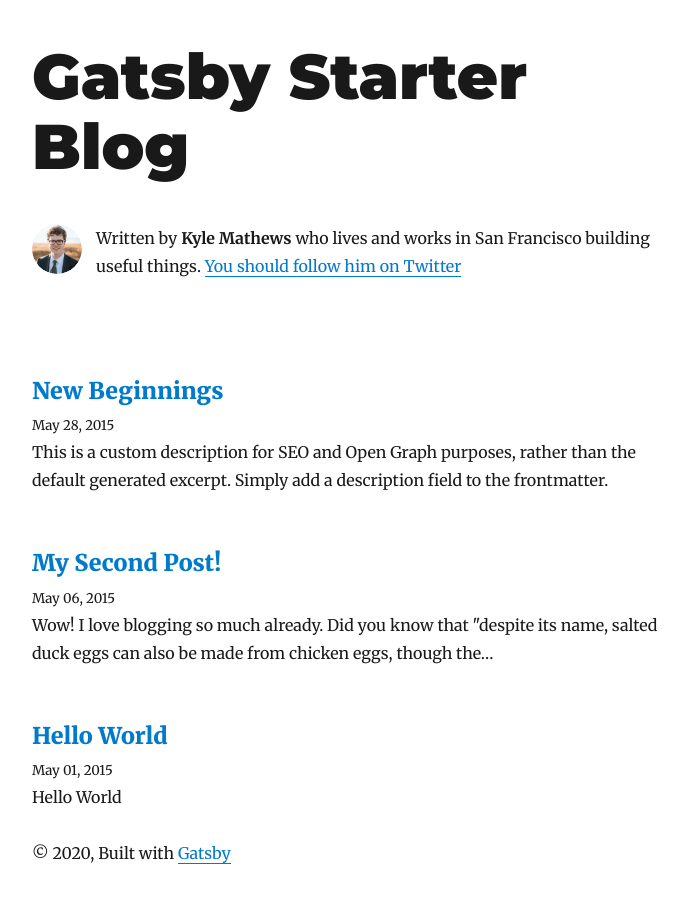
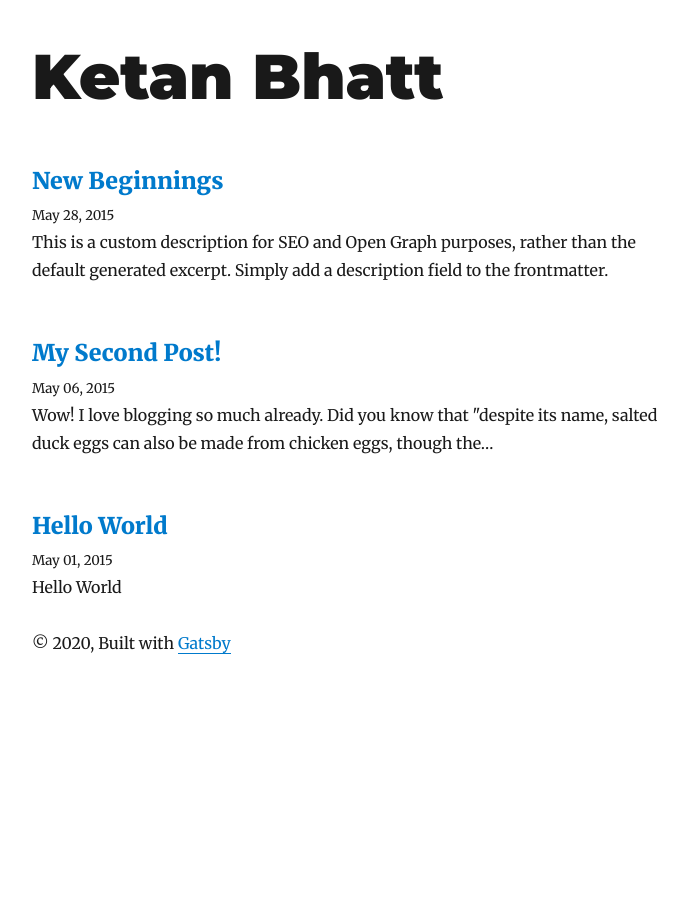
Before and after one commit to ketanbhatt/ketanbhatt.com, a Gatsby site: page / in a window 1280 px wide. Shown: the whole page, without its empty margins (293-981 px from the left). After the commit the page ends 800 px from the top, so only its background shows below. Built offline with nearby package versions, Linux system fonts and the light colour scheme; Gatsby itself is replaced by a stand-in of ours; some packages are replaced by stand-ins of ours.

Commit message:
Modify config

```diff
--- a/gatsby-config.js
+++ b/gatsby-config.js
@@ -1,14 +1,14 @@
 module.exports = {
   siteMetadata: {
-    title: `Gatsby Starter Blog`,
+    title: `Ketan Bhatt`,
     author: {
-      name: `Kyle Mathews`,
-      summary: `who lives and works in San Francisco building useful things.`,
+      name: `Ketan Bhatt`,
+      summary: ``,
     },
-    description: `A starter blog demonstrating what Gatsby can do.`,
-    siteUrl: `https://gatsby-starter-blog-demo.netlify.com/`,
+    description: `Ketan Bhatt's Blog`,
+    siteUrl: `https://ketanbhatt.com/`,
     social: {
-      twitter: `kylemathews`,
+      twitter: `_ketanbhatt`,
     },
   },
   plugins: [
@@ -60,8 +60,8 @@
     {
       resolve: `gatsby-plugin-manifest`,
       options: {
-        name: `Gatsby Starter Blog`,
-        short_name: `GatsbyJS`,
+        name: `Ketan Bhatt's Blog`,
+        short_name: `KetanBhatt`,
         start_url: `/`,
         background_color: `#ffffff`,
         theme_color: `#663399`,
--- a/src/pages/index.js
+++ b/src/pages/index.js
@@ -13,7 +13,7 @@
   return (
     <Layout location={location} title={siteTitle}>
       <SEO title="All posts" />
-      <Bio />
+      {/* <Bio /> */}
       {posts.map(({ node }) => {
         const title = node.frontmatter.title || node.fields.slug
         return (
```
Also changed, not shown: package.json (+6 -6 lines), 2 other files.
